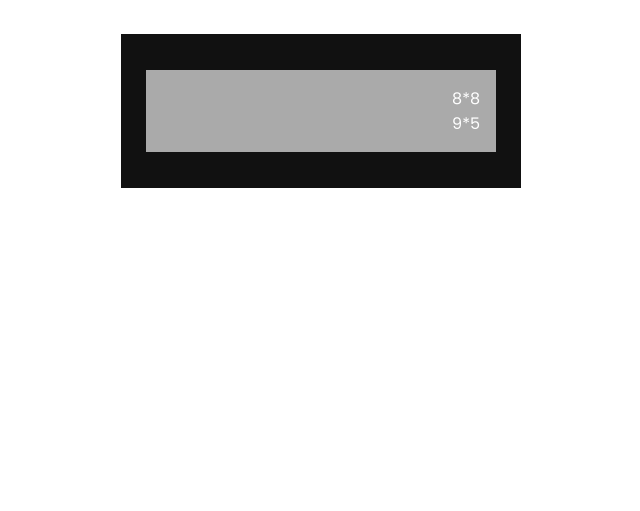
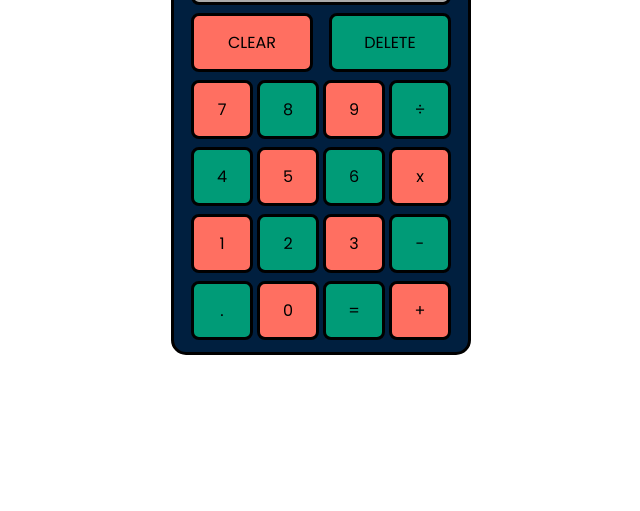
Before and after one commit to Rurutabi/Calculator, a plain HTML site: page index.html in a window 1280 px wide. Shown: the part 289-800 px from the top of the page, without its empty margins (319-959 px from the left). Drawn offline with Linux system fonts and the light colour scheme.

Commit message:
Create our simple character

```diff
--- a/index.html
+++ b/index.html
@@ -13,6 +13,70 @@
         <p class="after-calculate">8*8</p>
         <p class="before-calculate">9*5</p>
       </div>
+      <div class="second-row row">
+        <div class="red row">
+          <p>CLEAR</p>
+        </div>
+        <div class="green row">
+          <p>DELETE</p>
+        </div>
+      </div>
+      <div class="normal-row row">
+        <div class="red row">
+          <p>7</p>
+        </div>
+        <div class="green row">
+          <p>8</p>
+        </div>
+        <div class="red row">
+          <p>9</p>
+        </div>
+        <div class="green row">
+          <p>÷</p>
+        </div>
+      </div>
+      <div class="normal-row row">
+        <div class="green row">
+          <p>4</p>
+        </div>
+        <div class="red row">
+          <p>5</p>
+        </div>
+        <div class="green row">
+          <p>6</p>
+        </div>
+        <div class="red row">
+          <p>x</p>
+        </div>
+      </div>
+      <div class="normal-row row">
+        <div class="red row">
+          <p>1</p>
+        </div>
+        <div class="green row">
+          <p>2</p>
+        </div>
+        <div class="red row">
+          <p>3</p>
+        </div>
+        <div class="green row">
+          <p>-</p>
+        </div>
+      </div>
+      <div class="normal-row row">
+        <div class="green row">
+          <p>.</p>
+        </div>
+        <div class="red row">
+          <p>0</p>
+        </div>
+        <div class="green row">
+          <p>=</p>
+        </div>
+        <div class="red row">
+          <p>+</p>
+        </div>
+      </div>
     </section>
   </body>
   <script src="script.js"></script>
--- a/style.css
+++ b/style.css
@@ -12,34 +12,64 @@ body {
   display: flex;
   font-family: "Poppins", sans-serif;
   height: 100vh;
-
-  color: white;
+  color: black;
 }
 
 p {
   font-size: 1.6rem;
 }
 
+.before-calculate {
+  font-size: 3.6rem;
+}
 .container {
   display: flex;
   width: 80%;
   align-items: center;
   justify-content: center;
   margin: auto;
-  background-color: #111111;
+  background-color: #001f3f;
+  border-style: solid;
   flex-direction: column;
-  width: 400px;
-  padding: 36px;
-}
-
-.row {
-  display: flex;
-  background-color: #aaaaaa;
-  width: 350px;
+  width: 300px;
+  padding: 12px;
+  border-radius: 15px;
 }
 
 .first-row {
   flex-direction: column;
   align-items: flex-end;
   padding: 1.6rem;
+  background-color: #aaaaaa;
+  border-style: solid;
 }
+
+.row {
+  display: flex;
+  border-radius: 8px;
+  margin-top: 4px;
+  width: 260px;
+  justify-content: center;
+}
+
+.second-row {
+  gap: 16px;
+}
+
+.red,
+.green {
+  border-style: solid;
+  padding: 1.4rem;
+}
+
+.red {
+  background-color: #ff6f61;
+}
+
+.green {
+  background-color: #009b77;
+}
+
+.normal-row {
+  gap: 4px;
+}
```
